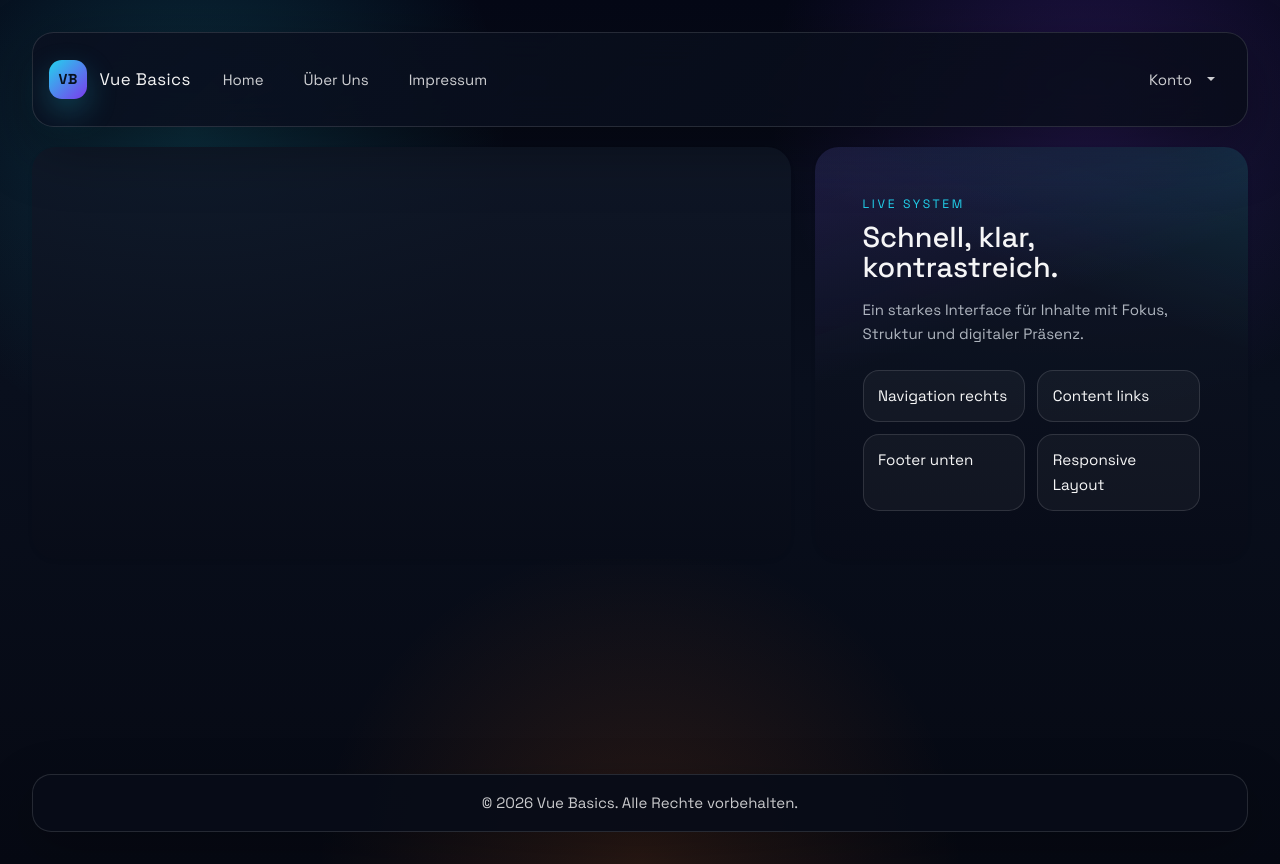
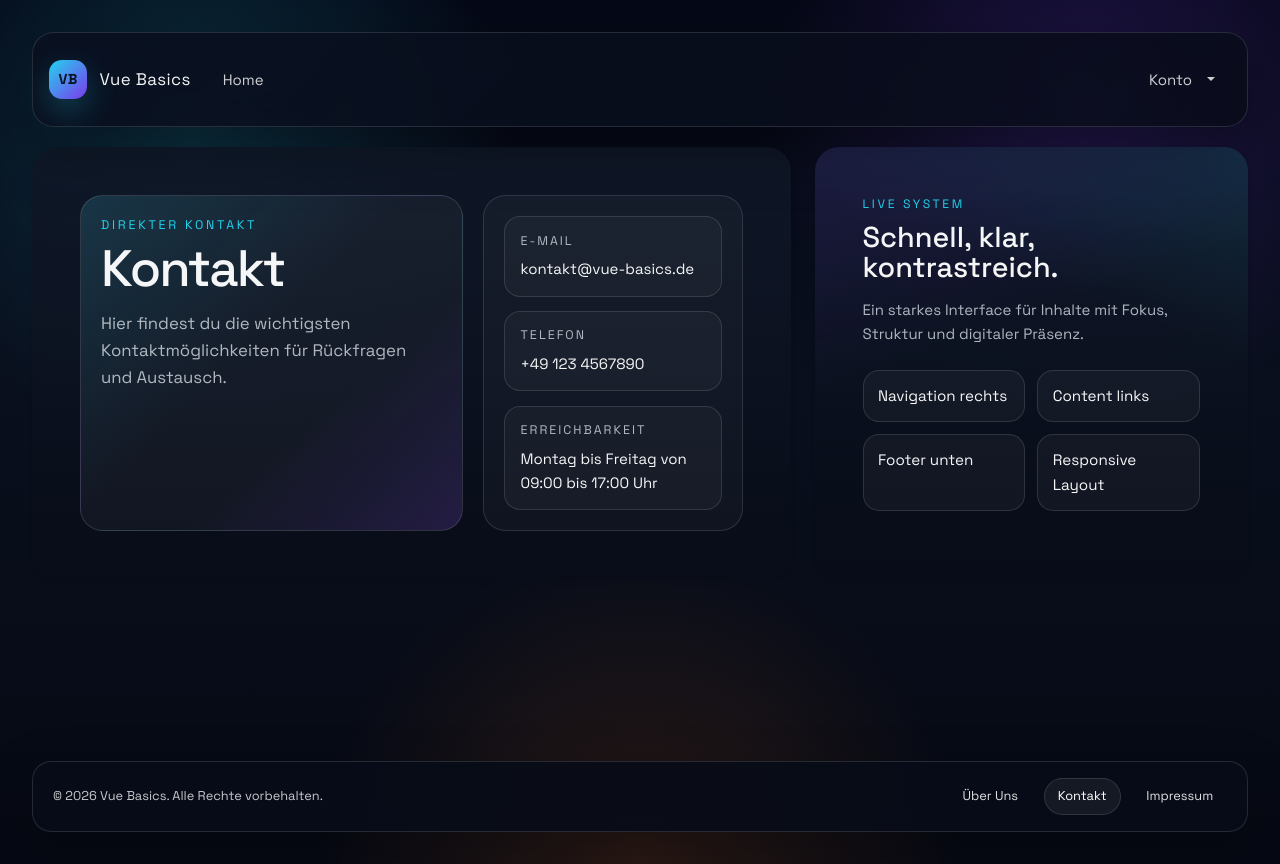
Before and after one commit to jonas037321/vue-basics, a Vue app: page /kontakt in a window 1280 px wide. Built offline with nearby package versions, Linux system fonts and the light colour scheme; the HTML template or start-up script is replaced by a standard one.

Commit message:
Add Contacts, Impressum, Login, Registration, and Profile views; update routing and footer navigation

```diff
--- a/src/App.vue
+++ b/src/App.vue
@@ -29,8 +29,6 @@ import { RouterLink, RouterView } from 'vue-router'
           <div id="siteNavigation" class="collapse navbar-collapse">
             <div class="navbar-nav me-lg-auto gap-lg-2">
               <RouterLink class="nav-link" to="/">Home</RouterLink>
-              <RouterLink class="nav-link" to="/about">Über Uns</RouterLink>
-              <RouterLink class="nav-link" to="/impressum">Impressum</RouterLink>
             </div>
 
             <div class="navbar-nav ms-lg-auto mt-3 mt-lg-0">
@@ -72,6 +70,10 @@ import { RouterLink, RouterView } from 'vue-router'
       <div class="content-grid">
         <section class="content-panel card border-0 shadow-sm">
           <div class="card-body p-4 p-lg-5">
+
+          <!-- an dieser Stelle wird die Komponente angezeigt, die zur aktuellen View passt
+          alle Routen werden in src/router/index.ts definiert und mit den entsprechenden Komponenten verknüpft
+          -->
             <RouterView />
           </div>
         </section>
@@ -99,7 +101,15 @@ import { RouterLink, RouterView } from 'vue-router'
 
     <footer class="site-footer">
       <div class="container-fluid px-0">
-        <p class="mb-0">© 2026 Vue Basics. Alle Rechte vorbehalten.</p>
+        <div class="footer-layout">
+          <p class="mb-0">© 2026 Vue Basics. Alle Rechte vorbehalten.</p>
+
+          <nav class="footer-nav" aria-label="Footer Navigation">
+            <RouterLink class="footer-link" to="/about">Über Uns</RouterLink>
+            <RouterLink class="footer-link" to="/kontakt">Kontakt</RouterLink>
+            <RouterLink class="footer-link" to="/impressum">Impressum</RouterLink>
+          </nav>
+        </div>
       </div>
     </footer>
   </div>
@@ -285,8 +295,36 @@ import { RouterLink, RouterView } from 'vue-router'
   border: 1px solid var(--line);
   border-radius: 1.2rem;
   padding: 1rem 1.25rem;
-  text-align: center;
+  font-size: 0.8rem;
   box-shadow: 0 16px 50px rgba(0, 0, 0, 0.25);
+}
+
+.footer-layout {
+  display: flex;
+  align-items: center;
+  justify-content: space-between;
+  gap: 1rem;
+  flex-wrap: wrap;
+}
+
+.footer-nav {
+  display: flex;
+  flex-wrap: wrap;
+  gap: 0.75rem;
+}
+
+.footer-link {
+  color: rgba(255, 255, 255, 0.88);
+  padding: 0.45rem 0.8rem;
+  border-radius: 999px;
+  border: 1px solid transparent;
+}
+
+.footer-link:hover,
+.footer-link.router-link-exact-active {
+  color: #fff;
+  border-color: var(--line);
+  background: rgba(255, 255, 255, 0.06);
 }
 
 @media (max-width: 575.98px) {
@@ -301,5 +339,10 @@ import { RouterLink, RouterView } from 'vue-router'
   .status-grid {
     grid-template-columns: 1fr;
   }
+
+  .footer-layout {
+    align-items: flex-start;
+    flex-direction: column;
+  }
 }
 </style>
--- a/src/router/index.ts
+++ b/src/router/index.ts
@@ -1,32 +1,11 @@
 import { createRouter, createWebHistory } from 'vue-router'
-import { defineComponent } from 'vue'
 import HomeView from '../views/HomeView.vue'
 import AboutView from '../views/AboutView.vue'
-
-const StaticPageView = (title: string, description: string) =>
-  defineComponent({
-    name: `${title.replace(/\s+/g, '')}View`,
-    template: `
-      <section>
-        <h1 class="h3 mb-3">${title}</h1>
-        <p class="mb-0">${description}</p>
-      </section>
-    `,
-  })
-
-const ImpressumView = StaticPageView(
-  'Impressum',
-  'Dieses Impressum ist ein Platzhalter für die spätere rechtliche Ausgestaltung.',
-)
-
-const LoginView = StaticPageView('Login', 'Hier wird später das Anmeldeformular angezeigt.')
-
-const RegistrationView = StaticPageView(
-  'Registrierung',
-  'Hier wird später das Registrierungsformular angezeigt.',
-)
-
-const ProfileView = StaticPageView('Profil', 'Hier erscheint später die Profilübersicht.')
+import ContactsView from '../views/ContactsView.vue'
+import ImpressumView from '../views/ImpressumView.vue'
+import LoginView from '../views/LoginView.vue'
+import RegistrationView from '../views/RegistrationView.vue'
+import ProfileView from '../views/ProfileView.vue'
 
 const router = createRouter({
   history: createWebHistory(import.meta.env.BASE_URL),
@@ -40,6 +19,11 @@ const router = createRouter({
       path: '/about',
       name: 'about',
       component: AboutView,
+    },
+    {
+      path: '/kontakt',
+      name: 'contacts',
+      component: ContactsView,
     },
     {
       path: '/impressum',
--- /dev/null
+++ b/src/views/ContactsView.vue
@@ -0,0 +1,111 @@
+<script setup lang="ts">
+const pageTitle = 'Kontakt'
+const pageLead = 'Hier findest du die wichtigsten Kontaktmöglichkeiten für Rückfragen und Austausch.'
+</script>
+
+<template>
+  <section class="contacts-layout">
+    <div class="contacts-panel contacts-panel-main">
+      <p class="contacts-kicker mb-2">Direkter Kontakt</p>
+      <h1 class="contacts-title mb-3">{{ pageTitle }}</h1>
+      <p class="contacts-lead mb-0">{{ pageLead }}</p>
+    </div>
+
+    <div class="contacts-panel contacts-panel-side">
+      <div class="contact-item">
+        <span class="contact-label">E-Mail</span>
+        <a class="contact-link" href="mailto:kontakt@vue-basics.de">kontakt@vue-basics.de</a>
+      </div>
+
+      <div class="contact-item">
+        <span class="contact-label">Telefon</span>
+        <a class="contact-link" href="tel:+491234567890">+49 123 4567890</a>
+      </div>
+
+      <div class="contact-item">
+        <span class="contact-label">Erreichbarkeit</span>
+        <span class="contact-text">Montag bis Freitag von 09:00 bis 17:00 Uhr</span>
+      </div>
+    </div>
+  </section>
+</template>
+
+<style scoped>
+.contacts-layout {
+  display: grid;
+  grid-template-columns: minmax(0, 1.3fr) minmax(260px, 0.7fr);
+  gap: 1.25rem;
+}
+
+.contacts-panel {
+  border: 1px solid var(--line);
+  border-radius: 1.4rem;
+  padding: 1.25rem;
+  background: rgba(255, 255, 255, 0.04);
+}
+
+.contacts-panel-main {
+  background:
+    linear-gradient(135deg, rgba(34, 211, 238, 0.12), transparent 45%),
+    linear-gradient(320deg, rgba(124, 58, 237, 0.16), transparent 36%),
+    rgba(255, 255, 255, 0.04);
+}
+
+.contacts-kicker {
+  color: var(--accent-2);
+  text-transform: uppercase;
+  letter-spacing: 0.22em;
+  font-size: 0.78rem;
+}
+
+.contacts-title {
+  font-size: clamp(2.2rem, 4vw, 4rem);
+  line-height: 0.98;
+  letter-spacing: -0.04em;
+}
+
+.contacts-lead {
+  color: var(--text-soft);
+  font-size: 1.05rem;
+  max-width: 34rem;
+}
+
+.contacts-panel-side {
+  display: flex;
+  flex-direction: column;
+  gap: 0.9rem;
+  background: rgba(255, 255, 255, 0.03);
+}
+
+.contact-item {
+  display: flex;
+  flex-direction: column;
+  gap: 0.35rem;
+  border: 1px solid var(--line);
+  border-radius: 1rem;
+  padding: 0.9rem 1rem;
+  background: rgba(255, 255, 255, 0.03);
+}
+
+.contact-label {
+  color: var(--text-soft);
+  font-size: 0.78rem;
+  text-transform: uppercase;
+  letter-spacing: 0.16em;
+}
+
+.contact-link,
+.contact-text {
+  color: var(--text-bright);
+}
+
+.contact-link {
+  word-break: break-word;
+}
+
+@media (max-width: 767.98px) {
+  .contacts-layout {
+    grid-template-columns: 1fr;
+  }
+}
+</style>
--- /dev/null
+++ b/src/views/ImpressumView.vue
@@ -0,0 +1,10 @@
+<script setup lang="ts">
+const pageTitle = 'Impressum'
+</script>
+
+<template>
+  <section>
+    <h1 class="h3 mb-3">{{ pageTitle }}</h1>
+    <p class="mb-0">Impressum</p>
+  </section>
+</template>
--- /dev/null
+++ b/src/views/LoginView.vue
@@ -0,0 +1,10 @@
+<script setup lang="ts">
+const pageTitle = 'Login'
+</script>
+
+<template>
+  <section>
+    <h1 class="h3 mb-3">{{ pageTitle }}</h1>
+    <p class="mb-0">Login</p>
+  </section>
+</template>
--- /dev/null
+++ b/src/views/ProfileView.vue
@@ -0,0 +1,10 @@
+<script setup lang="ts">
+const pageTitle = 'Profil'
+</script>
+
+<template>
+  <section>
+    <h1 class="h3 mb-3">{{ pageTitle }}</h1>
+    <p class="mb-0">Profil</p>
+  </section>
+</template>
--- /dev/null
+++ b/src/views/RegistrationView.vue
@@ -0,0 +1,10 @@
+<script setup lang="ts">
+const pageTitle = 'Registrierung'
+</script>
+
+<template>
+  <section>
+    <h1 class="h3 mb-3">{{ pageTitle }}</h1>
+    <p class="mb-0">Registrierung</p>
+  </section>
+</template>
```
Also changed, not shown: 1 other file (tests, documents, lock files or other folders).
